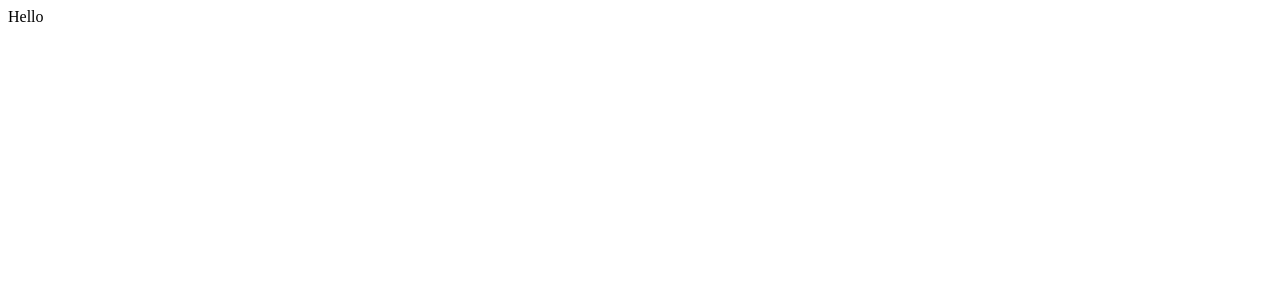
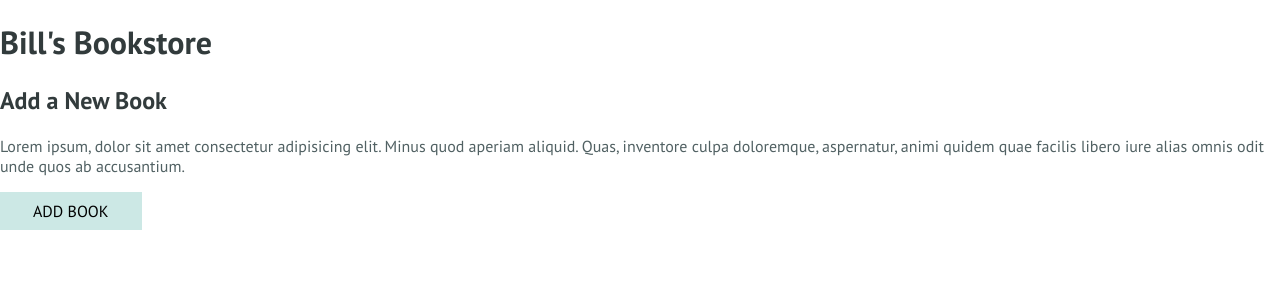
Before and after one commit to VinczeChris-FS/final-project, a React (Create React App) app in the folder frontend/: page / in a window 1280 px wide. Shown: the top 300 px of the page. Built offline with nearby package versions, Linux system fonts and the light colour scheme.

Commit message:
Add CSS styling

```diff
--- a/frontend/src/App.js
+++ b/frontend/src/App.js
@@ -1,5 +1,17 @@
 function App() {
-  return <div>Hello</div>;
+  return (
+    <div>
+      <h1>Bill's Bookstore</h1>
+      <h2>Add a New Book</h2>
+      <p>
+        Lorem ipsum, dolor sit amet consectetur adipisicing elit. Minus quod
+        aperiam aliquid. Quas, inventore culpa doloremque, aspernatur, animi
+        quidem quae facilis libero iure alias omnis odit unde quos ab
+        accusantium.
+      </p>
+      <button>ADD BOOK</button>
+    </div>
+  );
 }
 
 export default App;
--- a/frontend/src/index.css
+++ b/frontend/src/index.css
@@ -1 +1,35 @@
 /* All CSS goes here */
+
+/* Google Fonts PT Sans */
+@import url("https://fonts.googleapis.com/css2?family=PT+Sans:wght@400;700&display=swap");
+
+* {
+  box-sizing: border-box;
+}
+
+body {
+  margin: 0;
+  font-family: "PT Sans", sans-serif;
+  color: #516163;
+}
+
+h1,
+h2,
+h3 {
+  color: #323b3c;
+}
+
+button {
+  /* Reset browser font defaults */
+  font: inherit;
+  padding: 0.5rem 2rem;
+  background-color: #cce8e5;
+  border: 1px solid #cce8e5;
+  cursor: pointer;
+}
+
+button:hover {
+  /* RGB equivalent with 70% opacity */
+  background-color: rgba(204, 232, 229, 0.7);
+  border: 1px solid rgba(204, 232, 229, 0.7);
+}
```
